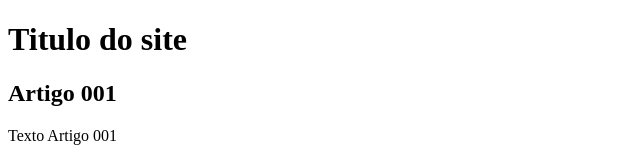
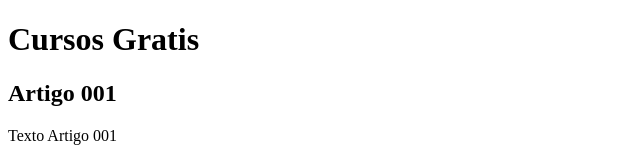
Before and after one commit to ViniciusMoreiraBIT/Projeto-site, a plain HTML site: page index.html in a window 1280 px wide. Shown: the top 160 px of the page, without its empty margins (0-640 px from the left). Drawn offline with Linux system fonts and the light colour scheme.

Commit message:
comecei a escrever o conteudo

```diff
--- a/index.html
+++ b/index.html
@@ -8,7 +8,7 @@
 <body>
     <main>
         <header>
-            <h1>Titulo do site</h1>
+            <h1>Cursos Gratis</h1>
         </header>
         <article>
             <h2>Artigo 001</h2>
```
